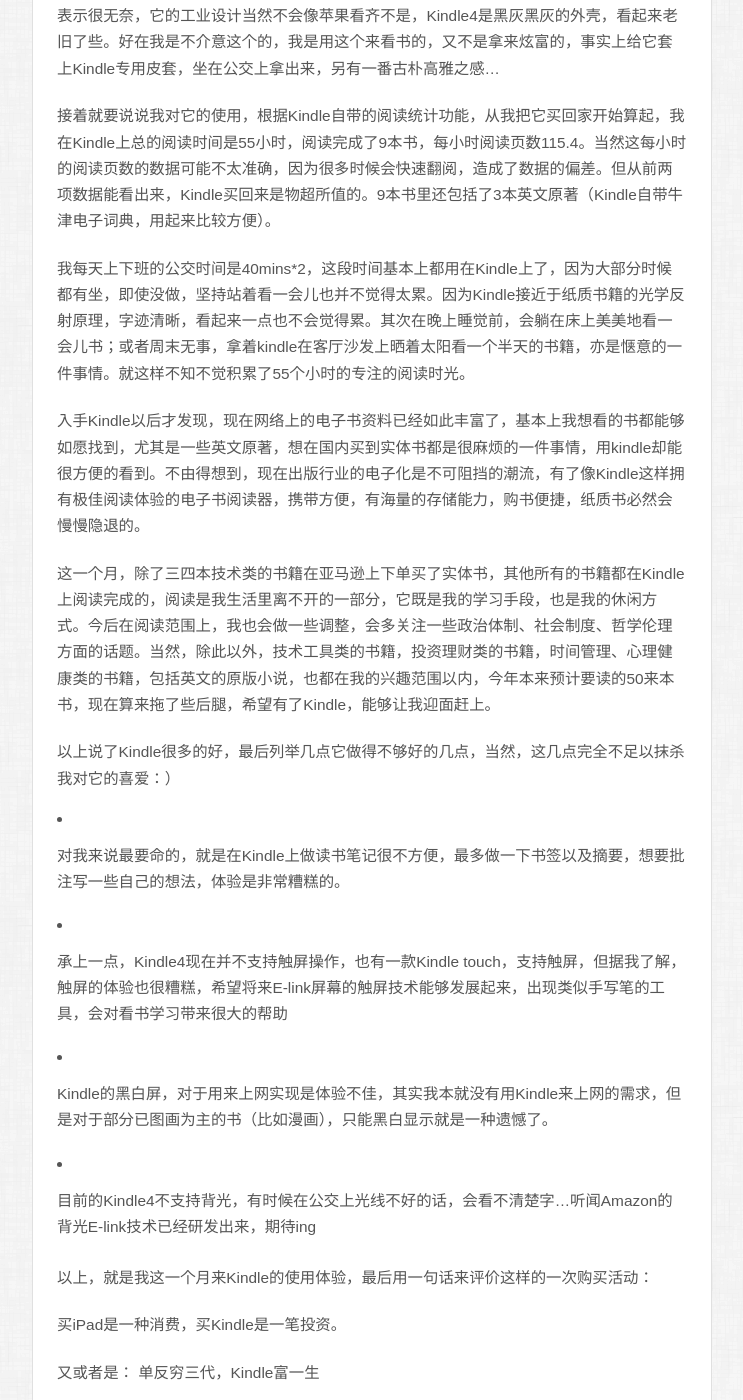
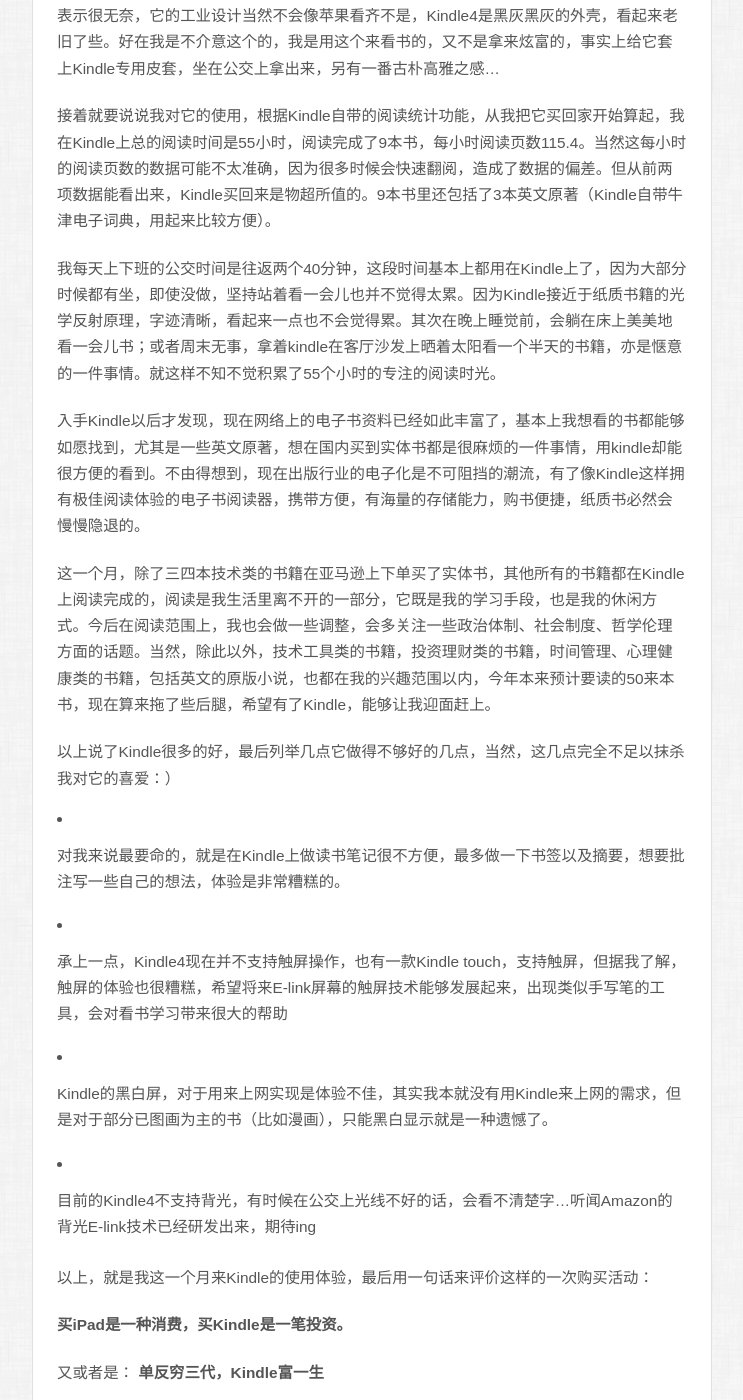
Before and after one commit to xutao1988/xutao1988.github.com, a Jekyll site: the page built from _posts/2012-06-17-exp-about-kindle4.markdown, in a window 1280 px wide and 1400 px high, scrolled down 1005 px. Shown: the whole window, without its empty margins (268-1011 px from the left). Built offline with Jekyll 4.4.1, drawn with Linux system fonts in a browser that asks for light colours; some web fonts are replaced; Markdown is read by kramdown in place of the engine named in the settings; comment, search, counter and statistics services are not loaded.

Commit message:
change post

```diff
--- a/_posts/2011-11-02-something-about-linyifu.markdown
+++ b/_posts/2011-11-02-something-about-linyifu.markdown
@@ -3,6 +3,7 @@
 layout: post
 tags:
     - 读书笔记
+
 ---
 
 最近在听叶永烈先生的有声书《第三只眼识台湾》，讲到金门的时候，听他说到1979年金门出了一位传奇人物林毅夫，当时就被他的经历震撼了。查了其他资料，佩服得五体投地，以下简记：
--- a/_posts/2012-06-17-exp-about-kindle4.markdown
+++ b/_posts/2012-06-17-exp-about-kindle4.markdown
@@ -17,7 +17,7 @@
 
 接着就要说说我对它的使用，根据Kindle自带的阅读统计功能，从我把它买回家开始算起，我在Kindle上总的阅读时间是55小时，阅读完成了9本书，每小时阅读页数115.4。当然这每小时的阅读页数的数据可能不太准确，因为很多时候会快速翻阅，造成了数据的偏差。但从前两项数据能看出来，Kindle买回来是物超所值的。9本书里还包括了3本英文原著（Kindle自带牛津电子词典，用起来比较方便）。
 
-我每天上下班的公交时间是40mins*2，这段时间基本上都用在Kindle上了，因为大部分时候都有坐，即使没做，坚持站着看一会儿也并不觉得太累。因为Kindle接近于纸质书籍的光学反射原理，字迹清晰，看起来一点也不会觉得累。其次在晚上睡觉前，会躺在床上美美地看一会儿书；或者周末无事，拿着kindle在客厅沙发上晒着太阳看一个半天的书籍，亦是惬意的一件事情。就这样不知不觉积累了55个小时的专注的阅读时光。
+我每天上下班的公交时间是往返两个40分钟，这段时间基本上都用在Kindle上了，因为大部分时候都有坐，即使没做，坚持站着看一会儿也并不觉得太累。因为Kindle接近于纸质书籍的光学反射原理，字迹清晰，看起来一点也不会觉得累。其次在晚上睡觉前，会躺在床上美美地看一会儿书；或者周末无事，拿着kindle在客厅沙发上晒着太阳看一个半天的书籍，亦是惬意的一件事情。就这样不知不觉积累了55个小时的专注的阅读时光。
 
 入手Kindle以后才发现，现在网络上的电子书资料已经如此丰富了，基本上我想看的书都能够如愿找到，尤其是一些英文原著，想在国内买到实体书都是很麻烦的一件事情，用kindle却能很方便的看到。不由得想到，现在出版行业的电子化是不可阻挡的潮流，有了像Kindle这样拥有极佳阅读体验的电子书阅读器，携带方便，有海量的存储能力，购书便捷，纸质书必然会慢慢隐退的。
 
@@ -35,7 +35,7 @@
 
 以上，就是我这一个月来Kindle的使用体验，最后用一句话来评价这样的一次购买活动：
 
-买iPad是一种消费，买Kindle是一笔投资。
+**买iPad是一种消费，买Kindle是一笔投资。**
 
 又或者是：
-单反穷三代，Kindle富一生
+**单反穷三代，Kindle富一生**
--- a/_posts/2013-06-20-exp-about-kindlepw.markdown
+++ b/_posts/2013-06-20-exp-about-kindlepw.markdown
@@ -2,8 +2,9 @@
 title: '入手Kindle Paperwhite'
 layout: post
 tags:
+    - 生活
     - 电子
-    - 生活
+
 ---
 
 许久没有在这个博客上更新文章，结果连续两篇文章都是在讲Kindle，弄得我跟做营销似的，其实完全不是这样，深自反省，在这个博客上更新小文，当做我的一种休闲和爱好，不再因追求完美而停滞不前了。
```
